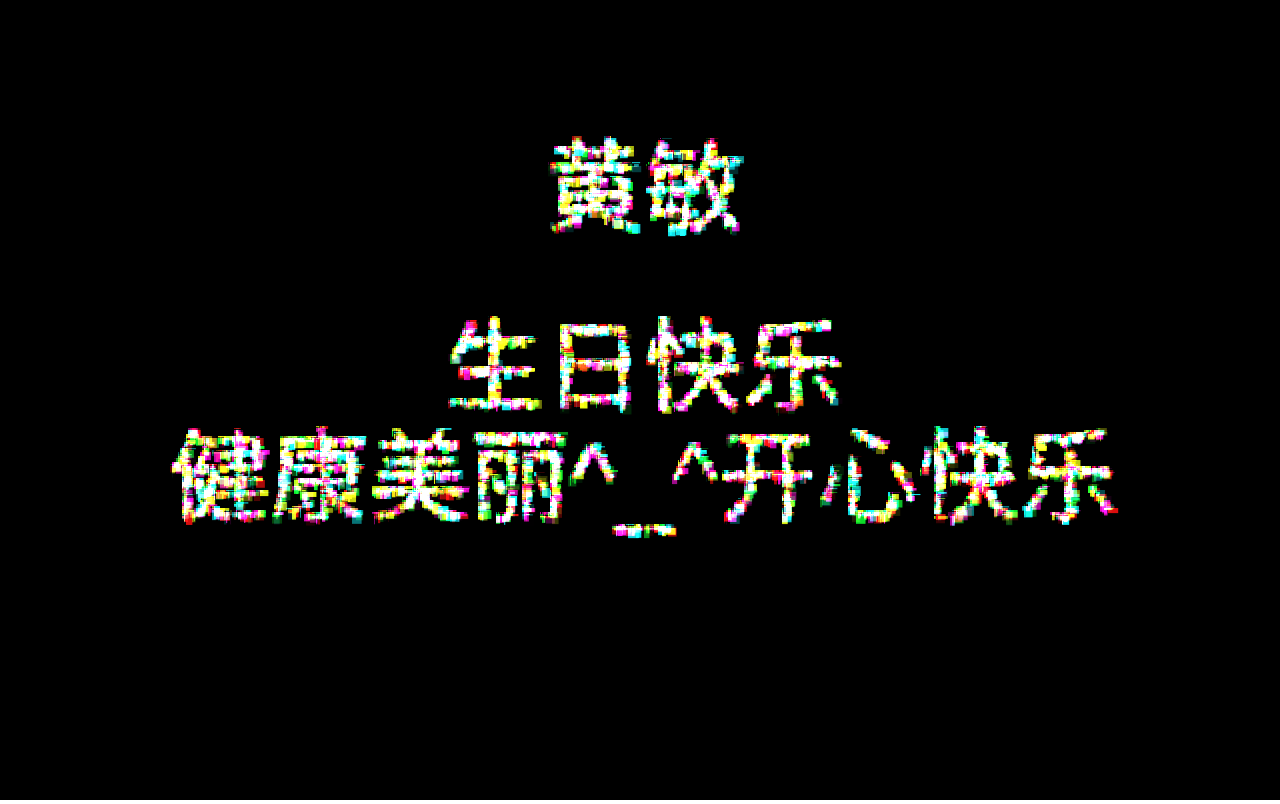
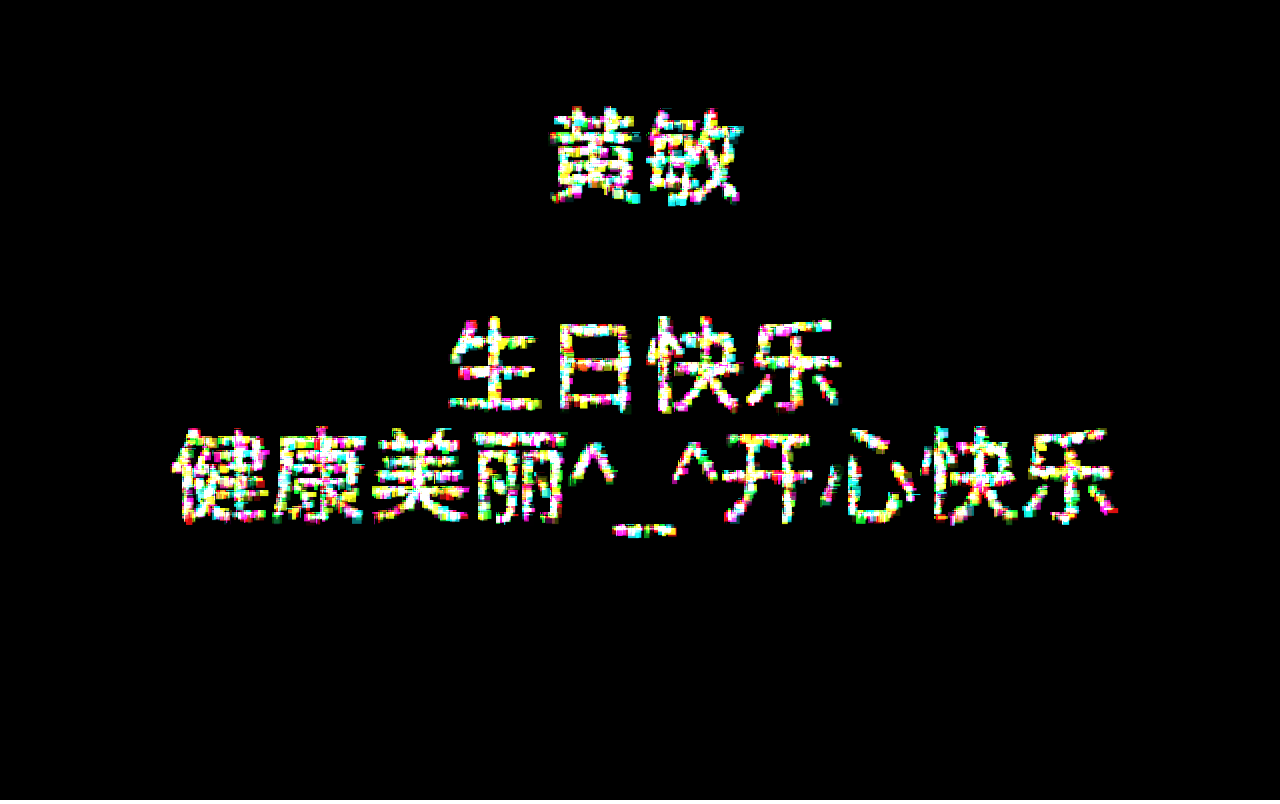
Before and after one commit to Q10Viking/hm, a plain HTML site: page index.html in a window 1280 px wide. Drawn offline with Linux system fonts and the light colour scheme; animation ran at ten frames a second.

Commit message:
Update index.html

```diff
--- a/index.html
+++ b/index.html
@@ -82,7 +82,7 @@ function drawText() {
 	ctx.font = "100px 'Arial', sans-serif";
 	ctx.textAlign = "center";
 	ctx.fillText("生日快乐", W/2, H/2);
-	ctx.fillText("黄敏", W/2, H/2-H/5-20);
+	ctx.fillText("黄敏", W/2, H/2-H/5-50);
 	ctx.fillText("健康美丽^_^开心快乐", W/2, H/2+H/5-50);
 }
 // Clear the canvas
```
